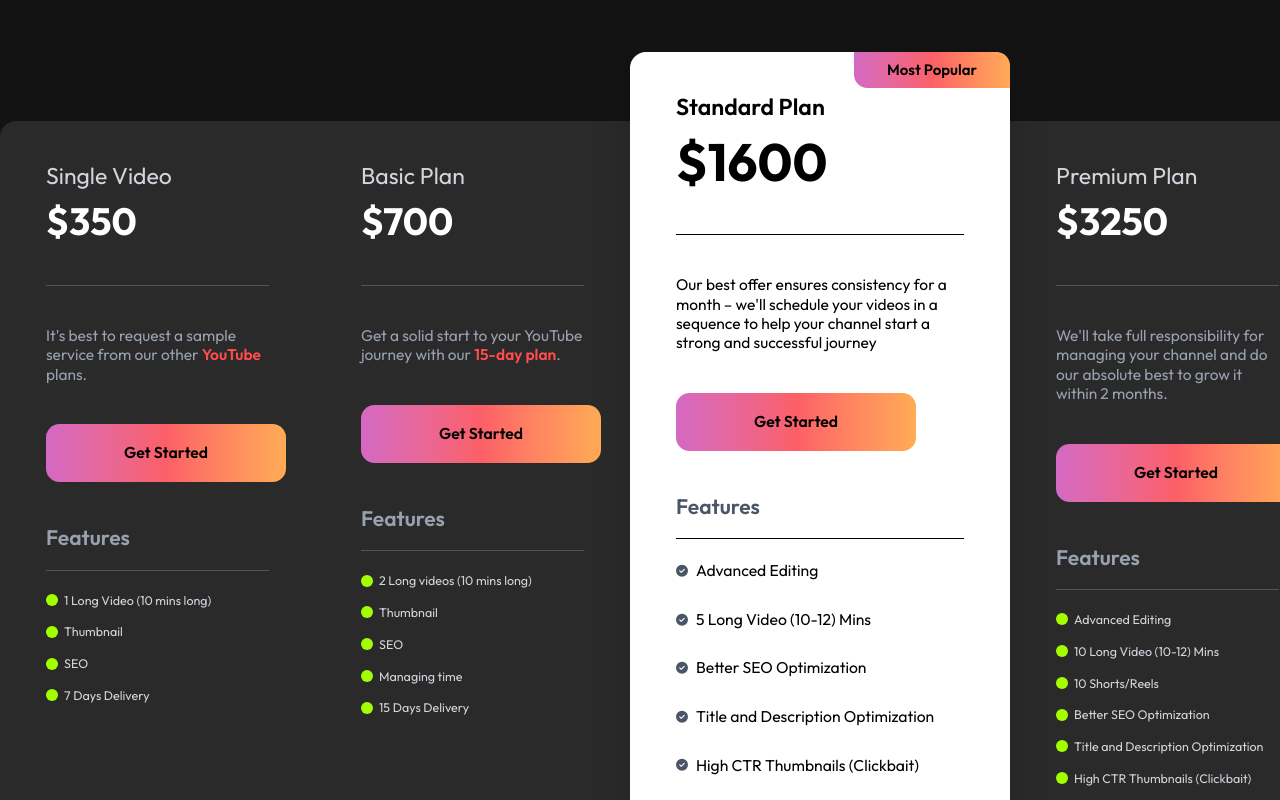
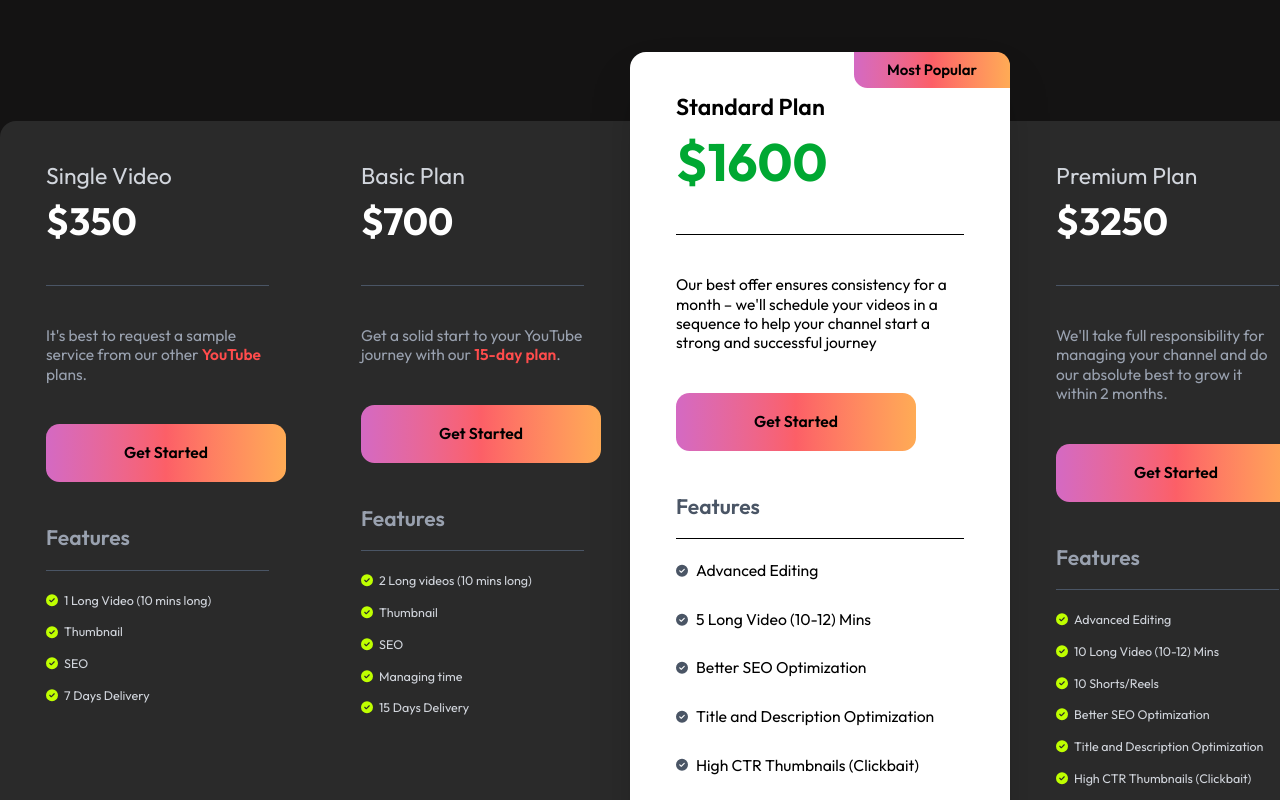
Before and after one commit to MoyasiGinko/SS-Media-website, a Next.js app: page /pricing in a window 1280 px wide. Shown: the part 840-1640 px from the top of the page. Built offline with nearby package versions, Linux system fonts and the light colour scheme.

Commit message:
Update PlansSection.tsx

```diff
--- a/components/pricing-page/plans/PlansSection.tsx
+++ b/components/pricing-page/plans/PlansSection.tsx
@@ -161,7 +161,9 @@ const PlansSection = () => {
                     </p>
                     <p
                       className={`font-bold leading-tight  ${
-                        isHighlight ? "text-[52.5px]" : "text-[38px]"
+                        isHighlight
+                          ? "text-[52.5px] text-[#00A832]"
+                          : "text-[38px]"
                       } mb-[40px]`}
                     >
                       {pkg.price}
@@ -217,7 +219,10 @@ const PlansSection = () => {
                               className="text-gray-600 w-3 h-3"
                             />
                           ) : (
-                            <span className="w-3 h-3 rounded-full bg-[#a3ff00] inline-block flex-shrink-0"></span>
+                            <FontAwesomeIcon
+                              icon={faCheckCircle}
+                              className="text-[#BFFF00] w-3 h-3"
+                            />
                           )}
                           {feature}
                         </li>
```
